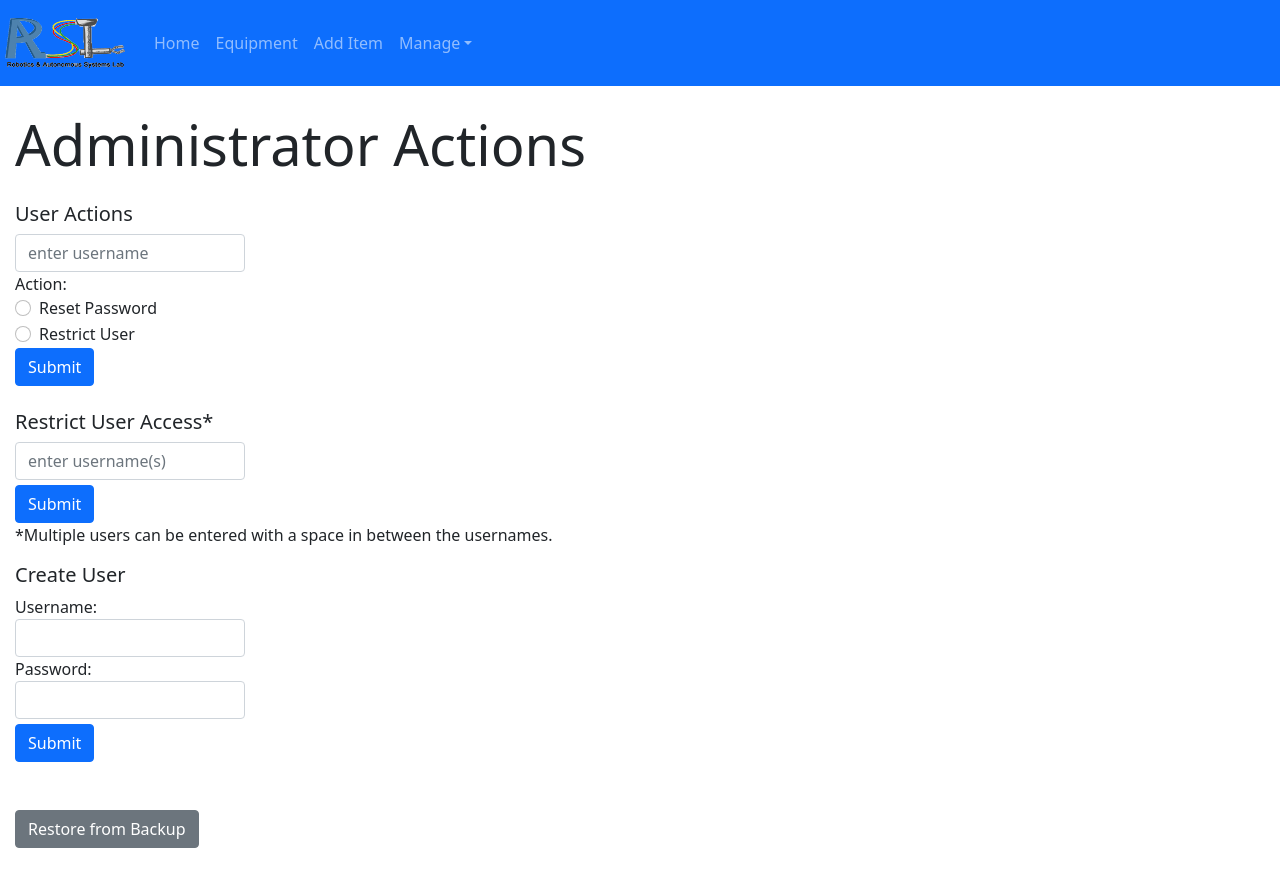
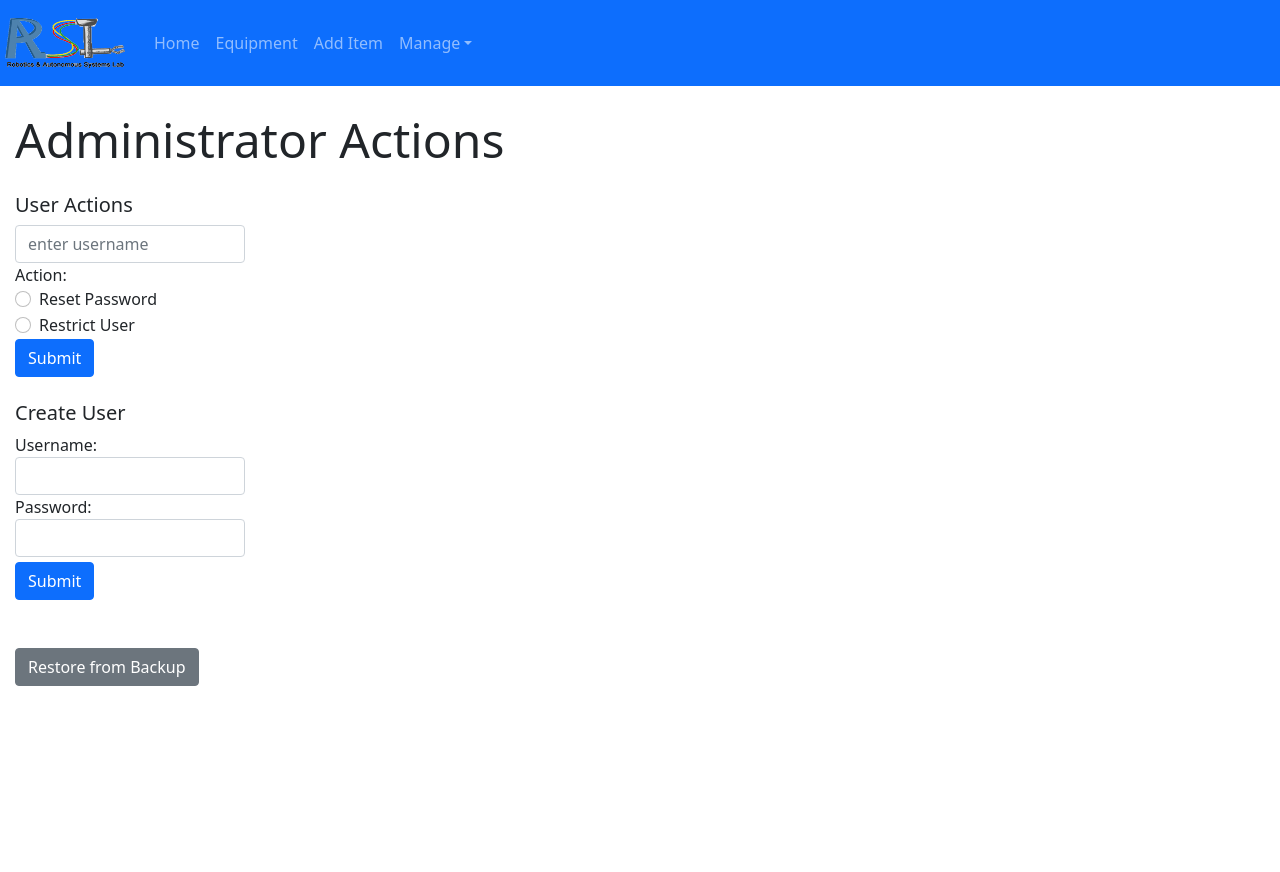
Before and after one commit to bobcat4848/asset-management, a React (Create React App) app in the folder client/: page /system in a window 1280 px wide. After the commit the page ends 800 px from the top, so only its background shows below. Built offline with nearby package versions, Linux system fonts and the light colour scheme.

Commit message:
Small fixes
Fixed typo in user.js
Fixed problem where notes were displaying in keywords part of item details
Set record list into container to be compatible with smaller devices

```diff
--- a/client/src/components/create.js
+++ b/client/src/components/create.js
@@ -114,7 +114,7 @@ class Create extends Component {
       item_temp: "",
     });
 
-    //redirects to equipment list for now; will direct to item page later
+    //redirects to equipment list for now; will direct to item details page later
     this.props.history.push("/equipment");
   }
 
--- a/client/src/components/equipment.js
+++ b/client/src/components/equipment.js
@@ -7,6 +7,8 @@ import RecordList from "./recordList";
 const Equipment = () => {
     return (
       <div>
+
+        <div className="container">
           <form>
              <h5>Search<em>(in development)</em></h5>
              <input className="form-control" type="text" name="search" id="search" placeholder="search for an item"style={{width: 400}}/>
@@ -16,6 +18,7 @@ const Equipment = () => {
          <br/>
           <RecordList />
         </div>
+      </div>
     );
   };
 
--- a/client/src/components/item.js
+++ b/client/src/components/item.js
@@ -69,8 +69,8 @@ class Item extends Component {
         <div class="col"><label>Picture : </label></div>
         <div class="col"><label>ID Number : </label></div>
         <div classname="col"><label>Location : </label></div>
-        <div class="column"><label>Notes : </label></div>
-        <div class="col"><label>Keywords : </label></div>
+        <div class="column"><label>Keywords : </label></div>
+        <div class="col"><label>Notes : </label></div>
         <div class="col">Checked out? : </div>
         <Link to={"/edit/" + this.props.match.params.id}>Edit</Link>
       </form></div>
--- a/client/src/components/recordList.js
+++ b/client/src/components/recordList.js
@@ -12,6 +12,7 @@ const Record = (props) => (
     <td>{props.record.item_checked_out}</td>
     <td>
       <Link to={"/edit/" + props.record._id} className="btn btn-outline-primary">Edit</Link>
+
       <a
         href="/"
         className="btn btn-outline-secondary"
--- a/client/src/components/system.js
+++ b/client/src/components/system.js
@@ -6,7 +6,7 @@ class System extends Component{
   render(){
     return(
       <div>
-          <div className="display-4">Administrator Actions</div>
+          <div className="display-5">Administrator Actions</div>
           <br/>
           <form>
           <h5>User Actions</h5>
@@ -28,14 +28,6 @@ class System extends Component{
 
 
           <br/>
-          <form>
-            <h5>Restrict User Access*</h5>
-            <input className="form-control" type="text" name="restrictuser"
-                   placeholder="enter username(s)"
-                   style={{width: 230}}/>
-            <button className="btn btn-primary" type="submit" style={{marginTop: 5}}>Submit</button>
-            <p>*Multiple users can be entered with a space in between the usernames.</p>
-          </form>
 
 
           <form>
```
Also changed, not shown: 1 other file (tests, documents, lock files or other folders). Lines whose indentation alone changed are shown as unchanged.
